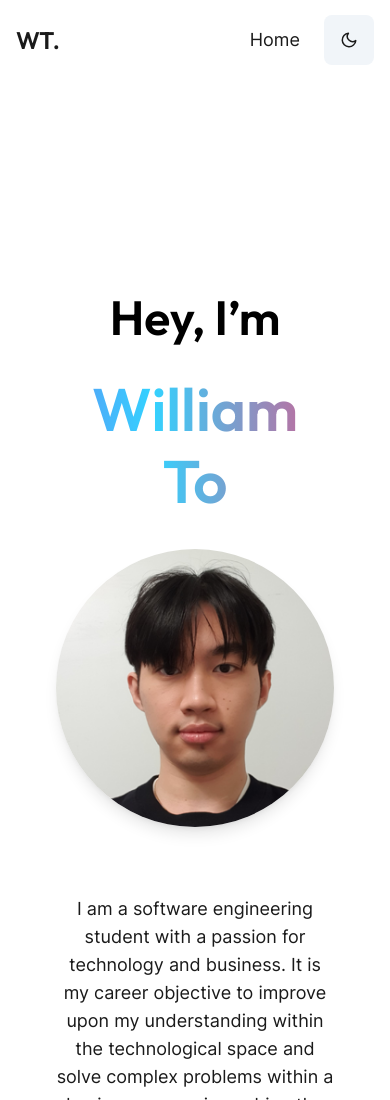
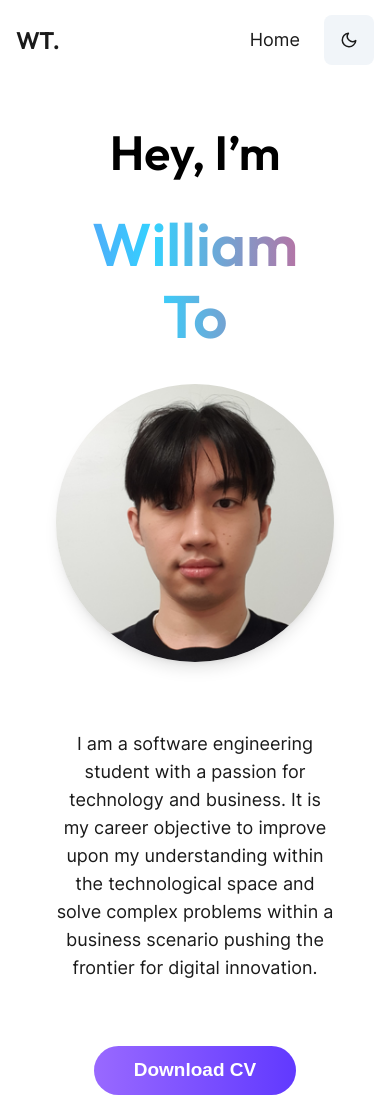
Before and after one commit to willyyto/william-portfolio-old, an Astro site: page / in a window 390 px wide. Shown: the top 1100 px of the page. Built offline with nearby package versions, Linux system fonts and the light colour scheme; Astro itself is replaced by a stand-in of ours; a web font is replaced by a local one.

Commit message:
Fixed hero layout for mobile and table devices

```diff
--- a/src/components/home/Hero.astro
+++ b/src/components/home/Hero.astro
@@ -7,8 +7,8 @@ const { name, about } = Astro.props as IHeroProps;
   <div class="px-6 py-12 md:px-12 bg-gray-50 text-gray-800 text-center lg:text-left">
     <div class="container mx-auto">
       <div class="grid lg:grid-cols-2 lg:space-x-40 flex items-center">
-        <div class="mt-12 lg:mt-0">
-          <h2 class="dark:text-light mt-[117px] text-5xl">Hey, I’m</h2>
+        <div class="lg:mt-0">
+          <h2 class="dark:text-light lg:mt-[117px] text-5xl">Hey, I’m</h2>
           <h1>{name}</h1>
         </div>
         <div class="mb-12 lg:mb-0 sm:mx-auto md:mx-auto items-center">
```
